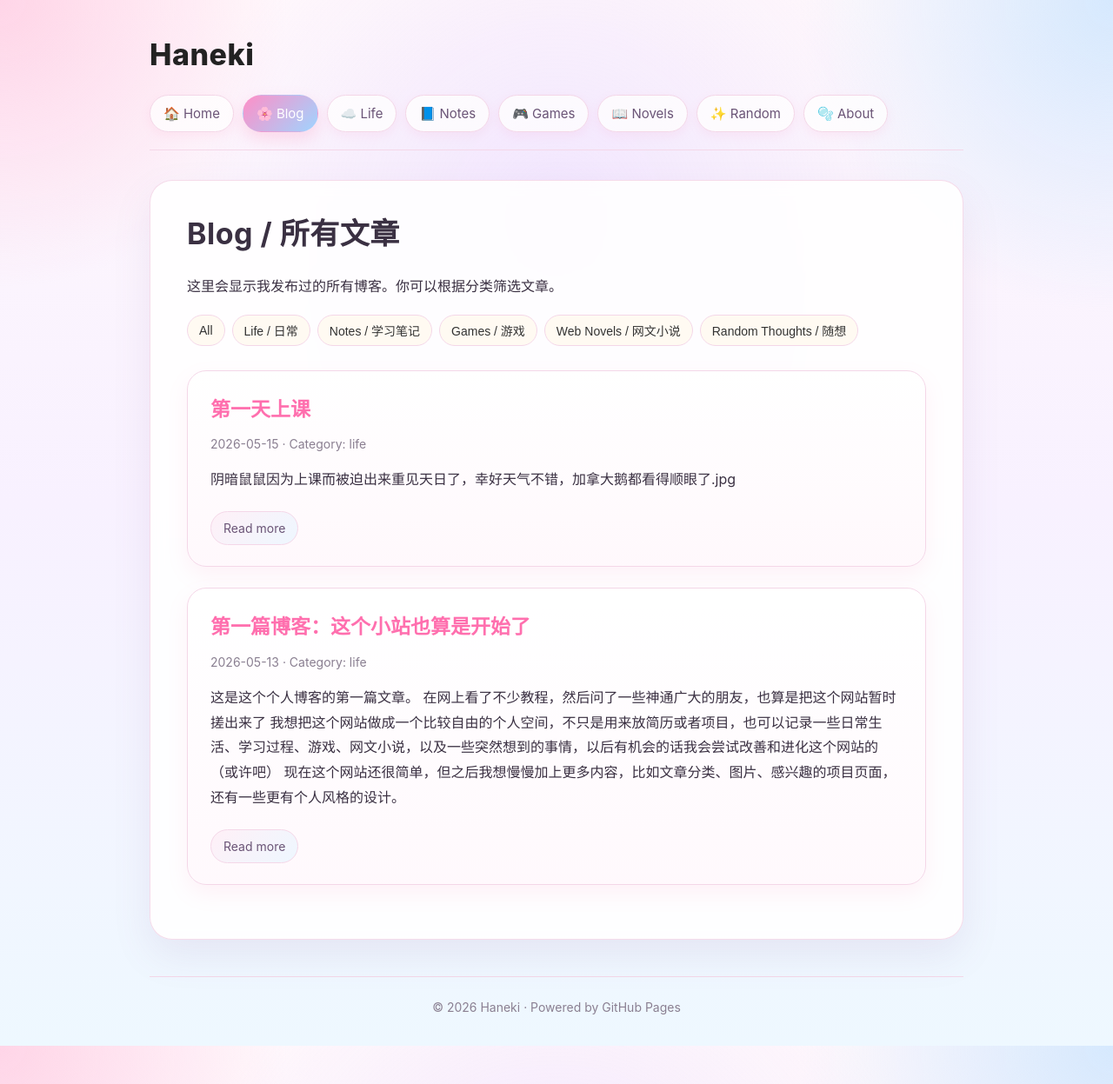
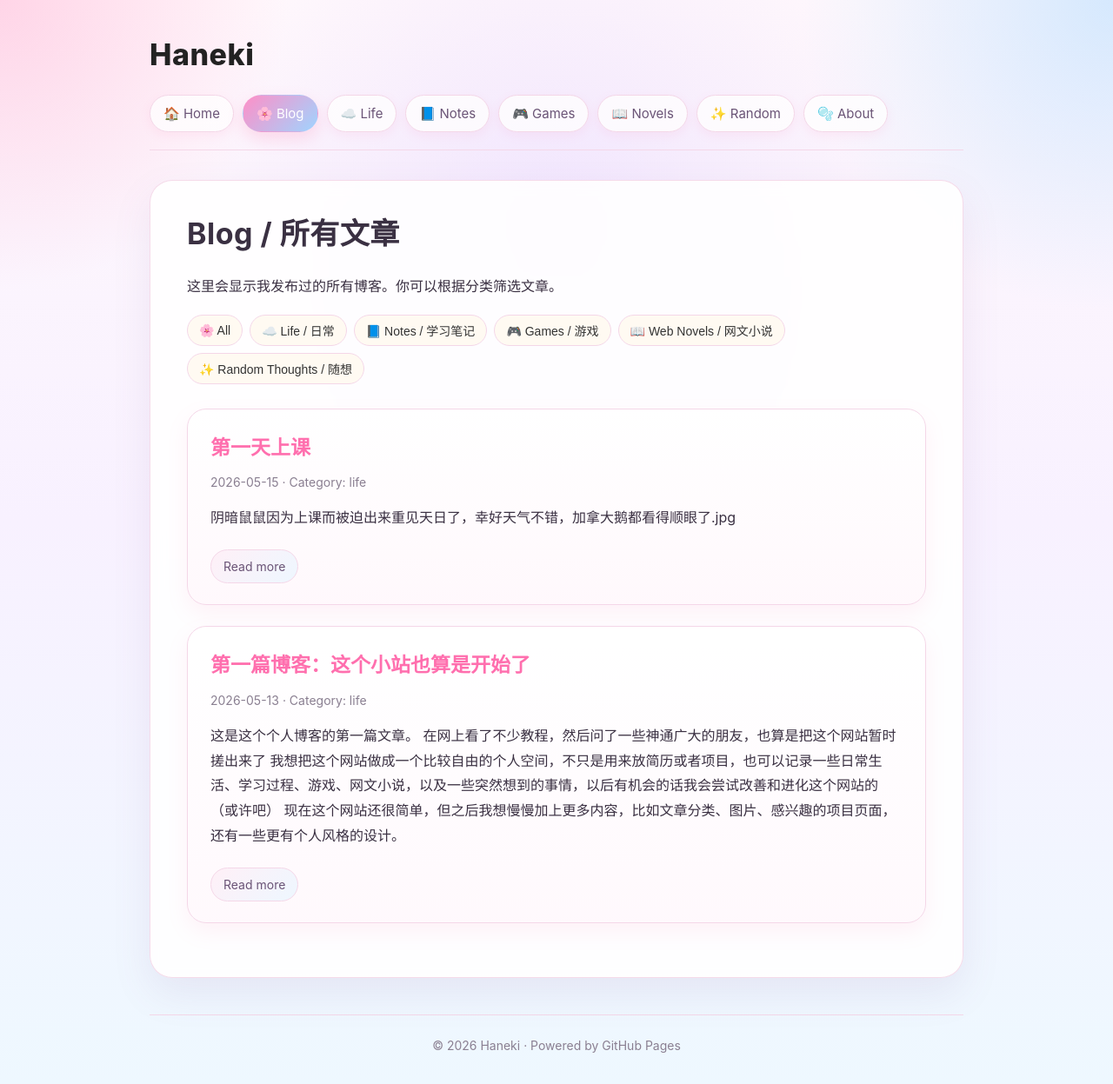
Before and after one commit to IkebeHaneki/ikebehaneki.github.io, a Jekyll site: the page built from blog.md, in a window 1280 px wide. Shown: the whole page at 87% size. Built offline with Jekyll 4.4.1, drawn with Linux system fonts in a browser that asks for light colours.

```diff
--- a/blog.md
+++ b/blog.md
@@ -8,12 +8,12 @@ title: Blog
 这里会显示我发布过的所有博客。你可以根据分类筛选文章。
 
 <div class="filter-buttons">
-  <button onclick="filterPosts('all')">All</button>
-  <button onclick="filterPosts('life')">Life / 日常</button>
-  <button onclick="filterPosts('notes')">Notes / 学习笔记</button>
-  <button onclick="filterPosts('games')">Games / 游戏</button>
-  <button onclick="filterPosts('novels')">Web Novels / 网文小说</button>
-  <button onclick="filterPosts('random')">Random Thoughts / 随想</button>
+  <button onclick="filterPosts('all')">🌸 All</button>
+  <button onclick="filterPosts('life')">☁️ Life / 日常</button>
+  <button onclick="filterPosts('notes')">📘 Notes / 学习笔记</button>
+  <button onclick="filterPosts('games')">🎮 Games / 游戏</button>
+  <button onclick="filterPosts('novels')">📖 Web Novels / 网文小说</button>
+  <button onclick="filterPosts('random')">✨ Random Thoughts / 随想</button>
 </div>
 
 <div id="post-list">
```
